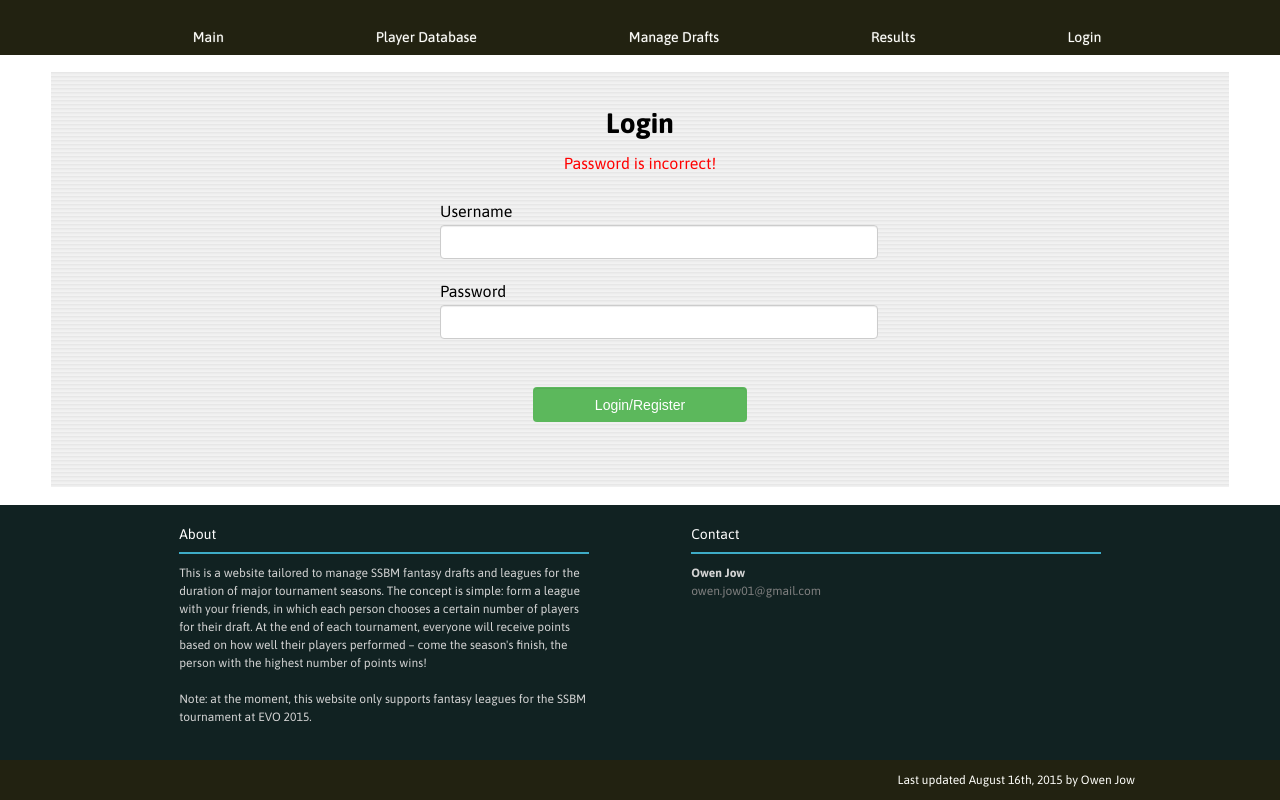
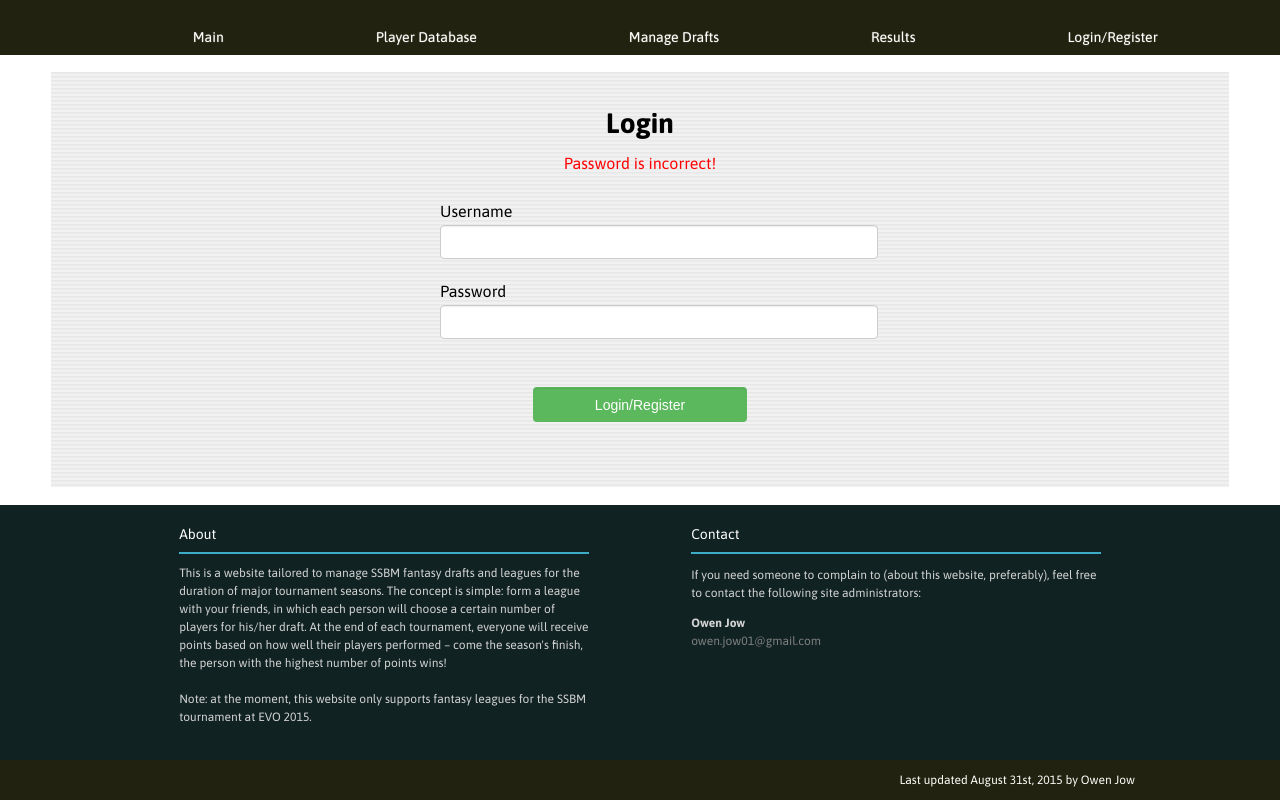
Before and after one commit to ohjay/fantasy-ssbm, a Django app: page /user_login/ in a window 1280 px wide. Run offline with Django 3.2, Linux system fonts and the light colour scheme.

Commit message:
Updated root url + misc. visual fixes

```diff
--- a/fantasy_draft/static/fantasy_draft/css/header_style.css
+++ b/fantasy_draft/static/fantasy_draft/css/header_style.css
@@ -7,7 +7,7 @@
                                   padding: 0 12px; text-decoration: none;
                                   text-shadow: 0 0 1px rgba(255, 255, 255, 0.5); font-weight: 400; }
 .nav li a:hover                 { background-color: #494646; }
-.subnav                         { visibility: hidden; position: absolute; top: 110%; width: 200px;
+.subnav                         { visibility: hidden; position: absolute; top: 100%; width: 200px;
                                   height: auto; opacity: 0; transition: all 0.1s; background: #221; }
 .subnav li                      { float: none; }
 
@@ -17,5 +17,5 @@
                                   font-size: 12px; position: fixed; top: 0px; left: 0px;
                                   right: 0px; }
 #header-content                 { padding: 0% 6%; height: 50px; width: 100%; margin: 0 auto; }
-#subnav-1                       { right: -43px; }
-#subnav-2                       { right: -53px; }
+#subnav-1                       { top: 43px; right: -43px; }
+#subnav-2                       { top: 43px; right: -53px; }
--- a/fantasy_draft/static/fantasy_draft/css/main_style.css
+++ b/fantasy_draft/static/fantasy_draft/css/main_style.css
@@ -1,6 +1,4 @@
 @import url(http://fonts.googleapis.com/css?family=Asap:400,700|Jura:600);
-
-/* Main Styles */
 
 li a                                        { color: green; }
 
--- a/fantasy_draft/templates/fantasy_draft/header_footer.html
+++ b/fantasy_draft/templates/fantasy_draft/header_footer.html
@@ -4,7 +4,7 @@
 <html lang="en">
 <head>
     <meta http-equiv="Content-Type" content="text/html; charset=utf-8" />
-    <title>Fantasy EVO</title>
+    <title>Fantasy SSBM</title>
 
     {% block favicon %}
     <link rel="shortcut icon" type="image/png" href="{% static "fantasy_draft/images/favicon.ico" %}" />
@@ -20,7 +20,6 @@
     <script src="{% static "fantasy_draft/js/jquery-1.11.3.min.js" %}"></script>
     {% endblock %}
 </head>
-
 <body link="gray">
     <header id="header-wrapper">
         <div id="header-content">
@@ -45,11 +44,11 @@
                 <li class="header-section">
                     <a href="{% url 'fantasy_draft:results' %}">Results</a>
                 </li>
-                <li class="header-section pull-right">
+                <li class="header-section">
                     {% if user.is_authenticated %}
                     <a href="#" id="uname">{{ user.username }}</a>
                     {% else %}
-                    <a href="{% url 'fantasy_draft:loginreg' %}">Login</a>
+                    <a href="{% url 'fantasy_draft:loginreg' %}">Login/Register</a>
                     {% endif %}
                 </li>
             </ul>
@@ -68,12 +67,13 @@
                     <div class="top-row">
                         <div class="top-row-title"><span>About</span></div>
                             <div class="top-row-info">
-                                  This is a website tailored to manage SSBM fantasy drafts and leagues for the duration of major tournament seasons. The concept is simple: form a league with your friends, in which each person chooses a certain number of players for their draft. At the end of each tournament, everyone will receive points based on how well their players performed – come the season's finish, the person with the highest number of points wins!<br><br>Note: at the moment, this website only supports fantasy leagues for the SSBM tournament at EVO 2015.
+                                  This is a website tailored to manage SSBM fantasy drafts and leagues for the duration of major tournament seasons. The concept is simple: form a league with your friends, in which each person will choose a certain number of players for his/her draft. At the end of each tournament, everyone will receive points based on how well their players performed – come the season's finish, the person with the highest number of points wins!<br><br>Note: at the moment, this website only supports fantasy leagues for the SSBM tournament at EVO 2015.
                             </div>
                         </div>
                     <div class="top-row">
                         <div class="top-row-title"><span>Contact</span></div>
                             <div class="top-row-info">
+                                <p>If you need someone to complain to (about this website, preferably), feel free to contact the following site administrators:
                                 <div id="name">Owen Jow</div><a href="mailto:owen.jow01@gmail.com">owen.jow01@gmail.com</a><br>
                             </div>
                     </div>
@@ -82,7 +82,7 @@
             <div id="footer-bottom-wrapper">
                 <div id="footer-bottom">
                     <div id="last-updated">
-                        Last updated August 16th, 2015 by Owen Jow
+                        Last updated August 31st, 2015 by Owen Jow
                     </div>
                 </div>
             </div>
--- a/website/urls.py
+++ b/website/urls.py
@@ -6,7 +6,7 @@
     # url(r'^$', 'website.views.home', name='home'),
     # url(r'^blog/', include('blog.urls')),
 
-    url(r'^fantasy_draft/', include('fantasy_draft.urls', namespace='fantasy_draft')),
+    url(r'', include('fantasy_draft.urls', namespace='fantasy_draft')),
     url(r'^admin/', include(admin.site.urls)),
     url(r'^user_login/$', 'fantasy_draft.views.user_login', name='user_login'),
 )
```
Also changed, not shown: fantasy_draft/static/fantasy_draft/css/index.css (+3 -3 lines), fantasy_draft/templates/fantasy_draft/index.html (+3 -5 lines), README.md.
